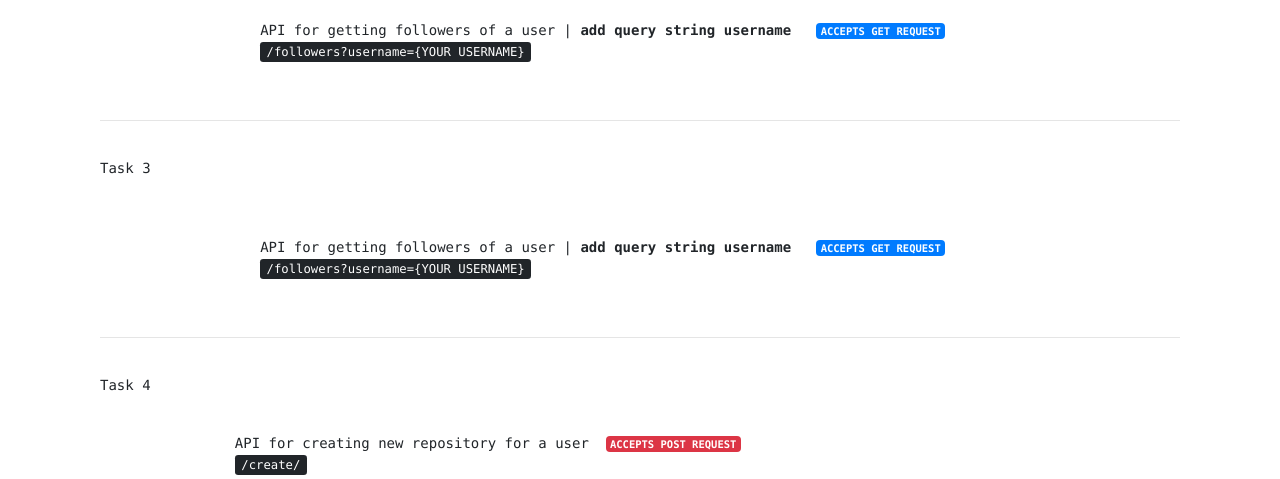
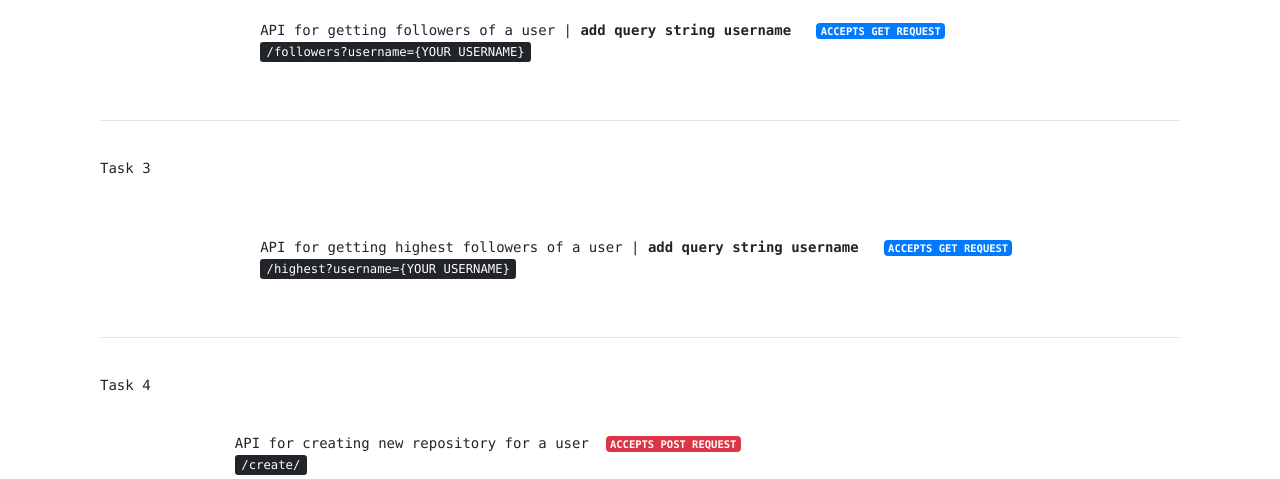
Before and after one commit to boxabhi/jit_fin_task, a Django app: page / in a window 1280 px wide. Shown: the part 478-957 px from the top of the page. Run offline with Django 3.2, Linux system fonts and the light colour scheme; some libraries are stand-ins or nearby versions.

Commit message:
Updated Readme

```diff
--- a/templates/index.html
+++ b/templates/index.html
@@ -33,8 +33,8 @@
             <pre>
                 <p>Task 3</p>
                 <code class="">
-                   API for getting followers of a user | <b>add query string username</b>   <span class="badge badge-primary">ACCEPTS GET REQUEST</span>
-                   <kbd >/followers?username={YOUR USERNAME}</kbd>
+                   API for getting highest followers of a user | <b>add query string username</b>   <span class="badge badge-primary">ACCEPTS GET REQUEST</span>
+                   <kbd >/highest?username={YOUR USERNAME}</kbd>
                 </code>
                 </pre>
 
```
Also changed, not shown: Readme.md.
